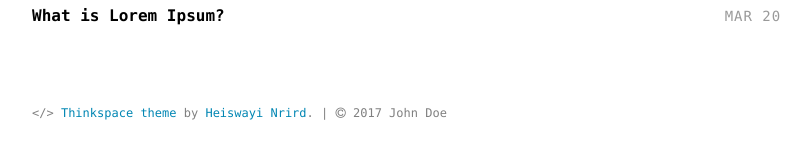
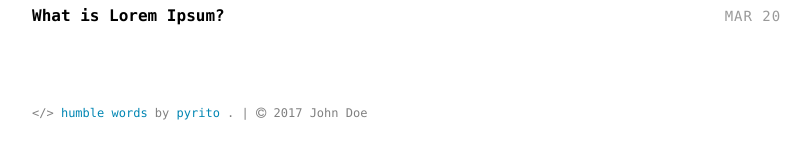
Before and after one commit to pyrito/pyrito.github.io, a Jekyll site: the page built from index.html, in a window 1280 px wide. Shown: the part 471-630 px from the top of the page, without its empty margins (232-1043 px from the left). Built offline with Jekyll 4.4.1, drawn with Linux system fonts in a browser that asks for light colours.

Commit message:
updated the footer

```diff
--- a/_includes/footer.html
+++ b/_includes/footer.html
@@ -1,5 +1,5 @@
 <footer class="site-footer">
   <div class="container">
-    <small class="block">&lt;/&gt; <a href="http://github.com/heiswayi/thinkspace" title="a minimalist Jekyll theme for technical writing">Thinkspace theme</a> by <a href="http://heiswayi.github.io">Heiswayi Nrird</a>. | <i class="fa fa-copyright"></i> {{ site.time | date: '%Y' }} {{ site.author.name }}</small>
+    <small class="block">&lt;/&gt; <a href="http://github.com/pyrito" title="a crispy coding by kat">humble words </a> by <a href="http://pyrito.github.io">pyrito </a>. | <i class="fa fa-copyright"></i> {{ site.time | date: '%Y' }} {{ site.author.name }}</small>
   </div>
 </footer>
```
